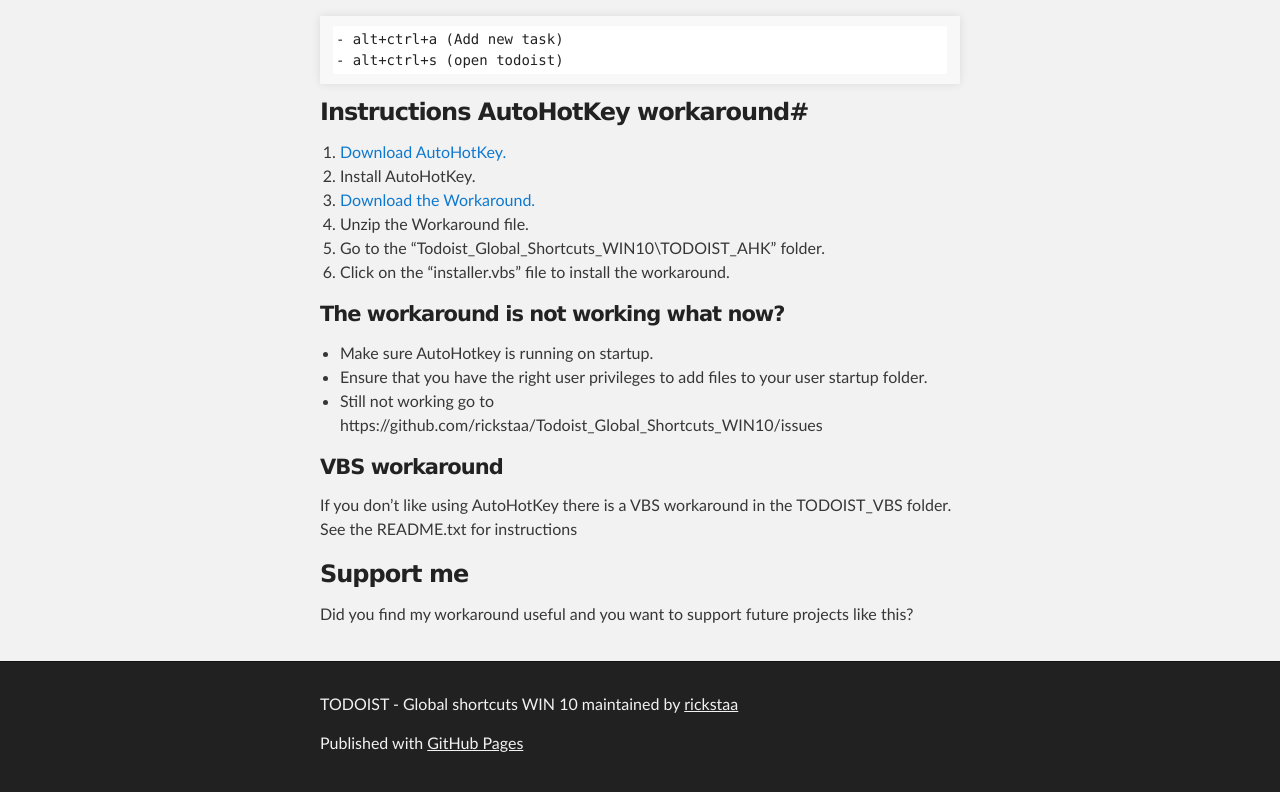
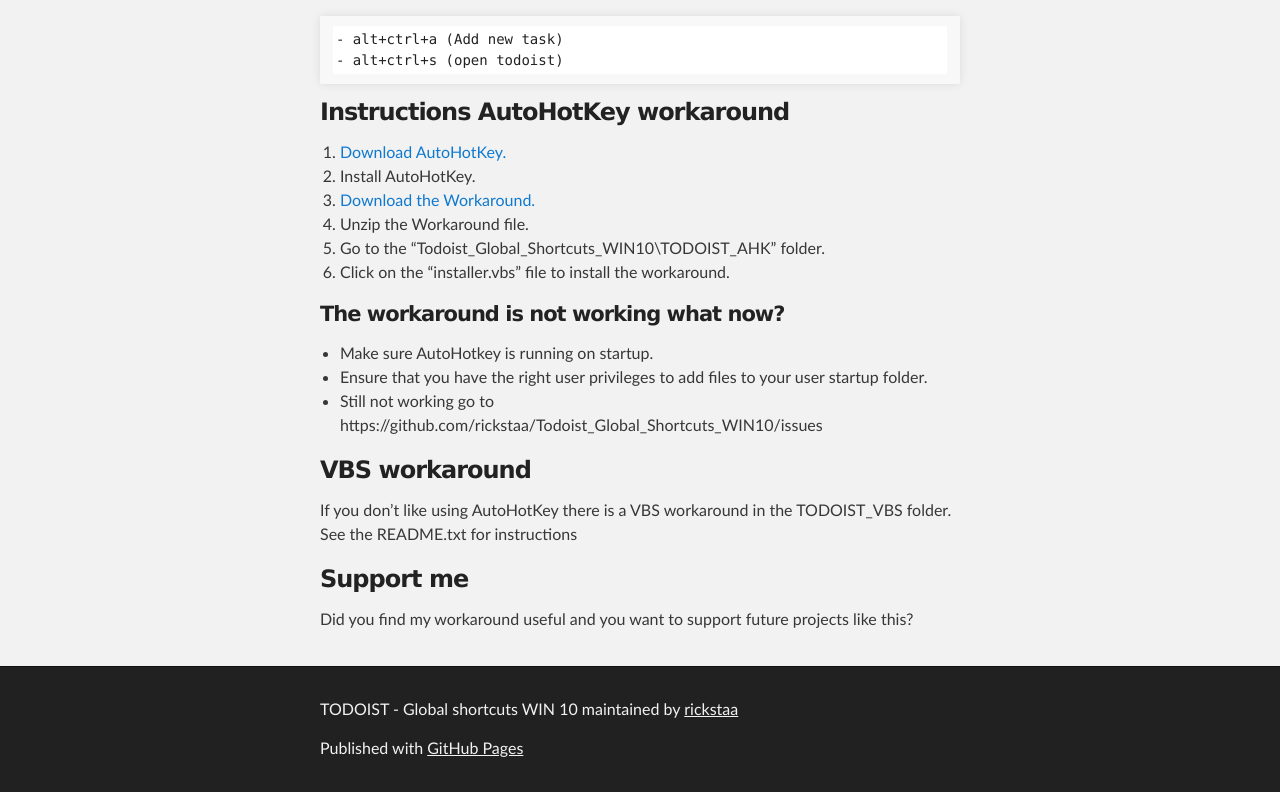
Before and after one commit to rickstaa/todoist-global-shortcuts-WIN10, a Jekyll site: the page built from index.md, in a window 1280 px wide. Shown: the part 597-1389 px from the top of the page. Built offline with Jekyll 4.4.1, drawn with Linux system fonts in a browser that asks for light colours; our own code applies the rules of GitHub Pages for plain Markdown files; a script that is not in the unit is left out.

```diff
--- a/index.md
+++ b/index.md
@@ -6,7 +6,7 @@ Since TODOIST its Windows 10 app doesn’t support global shortcuts at the momen
     - alt+ctrl+a (Add new task)
     - alt+ctrl+s (open todoist)
 
-### Instructions AutoHotKey workaround#
+### Instructions AutoHotKey workaround
 1. [Download AutoHotKey.](https://autohotkey.com/)
 2. Install AutoHotKey.
 3. [Download the Workaround.](https://github.com/rickstaa/Todoist_Global_Shortcuts_WIN10/archive/master.zip)
@@ -20,7 +20,7 @@ Since TODOIST its Windows 10 app doesn’t support global shortcuts at the momen
 - Ensure that you have the right user privileges to add files to your user startup folder.
 - Still not working go to https://github.com/rickstaa/Todoist_Global_Shortcuts_WIN10/issues
 
-#### VBS workaround
+### VBS workaround
 If you don't like using AutoHotKey there is a VBS workaround in the TODOIST_VBS folder. See the README.txt for instructions
 
 ### Support me
```
